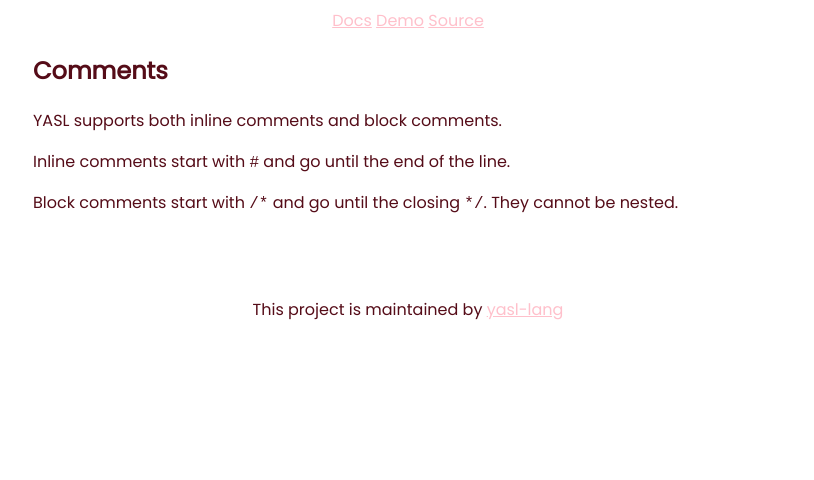
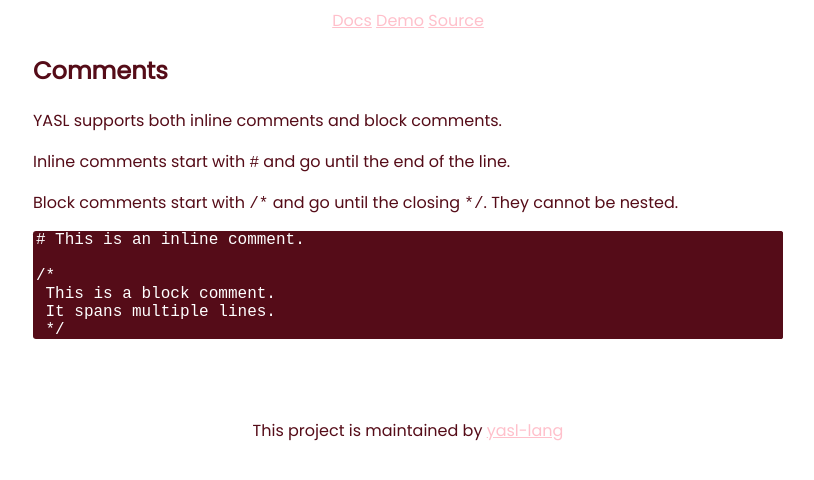
Before and after one commit to yasl-lang/docs, a Jekyll site: the page built from basic-concepts/comments.md, in a window 1280 px wide. Shown: the top 480 px of the page, without its empty margins (232-1046 px from the left). Built offline with Jekyll 4.4.1, drawn with Linux system fonts in a browser that asks for light colours; our own code applies the rules of GitHub Pages for plain Markdown files; a script that is not in the unit is left out.

Commit message:
Update comments.md

````diff
--- a/basic-concepts/comments.md
+++ b/basic-concepts/comments.md
@@ -6,3 +6,12 @@ Inline comments start with `#` and go until the end of the line.
 
 Block comments start with `/*` and go until the closing `*/`.
 They cannot be nested.
+
+```
+# This is an inline comment.
+
+/*
+ This is a block comment.
+ It spans multiple lines.
+ */
+```
````
